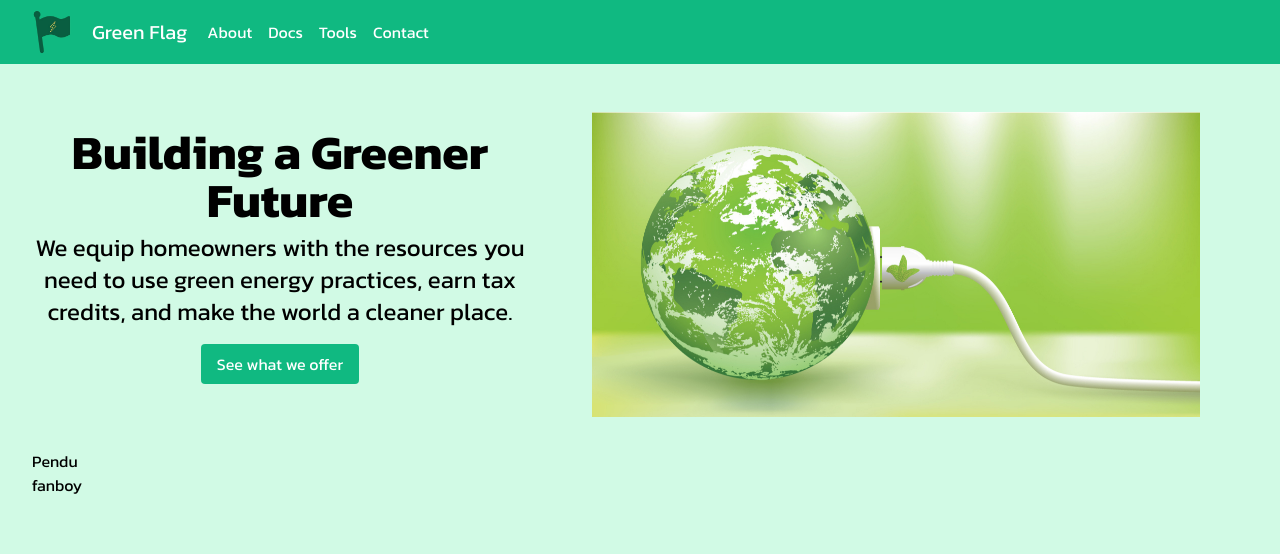
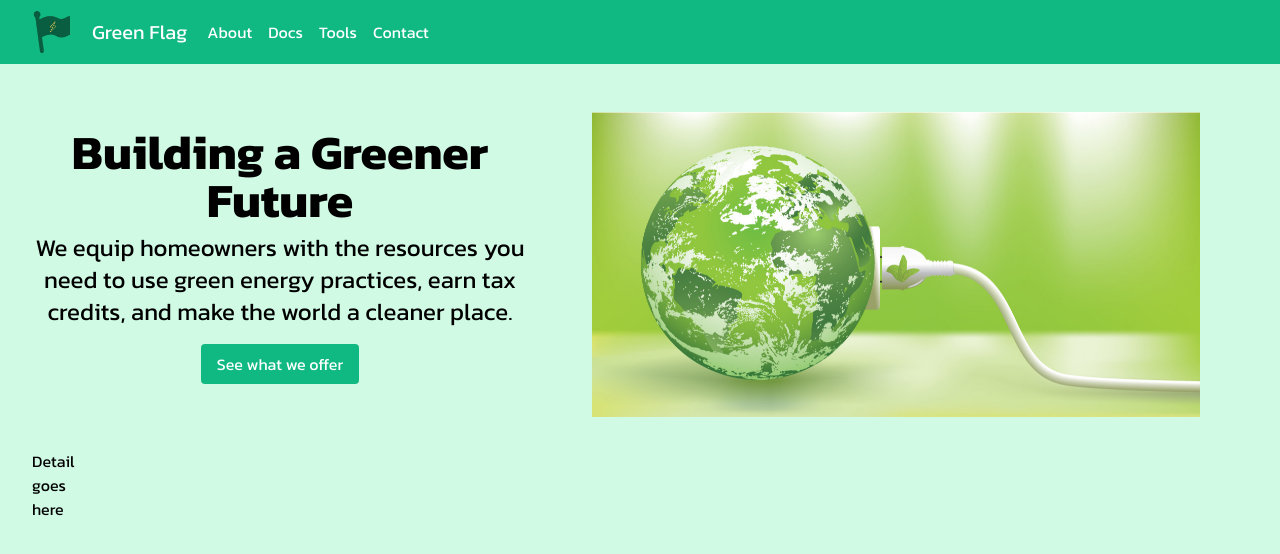
Before and after one commit to tsawebmaster2023/greenflag, a React (Create React App) app: page / in a window 1280 px wide. Shown: the top 554 px of the page. Built offline with nearby package versions, Linux system fonts and the light colour scheme; no server answers.

Commit message:
fixed test

```diff
--- a/src/pages/Home.js
+++ b/src/pages/Home.js
@@ -20,7 +20,7 @@ export default function Home() {
         <img src={greenPowerImage} alt="Green Power" className="w-1/2 mt-4 mx-4 sm:mx-6 md:mx-8 lg:mx-12"/>
       </div>
       <div id="detailSection" className="p-8 w-1/12">
-        <p>Pendu fanboy</p>
+        <p>Detail goes here</p>
       </div>
     </div>
   );
```
